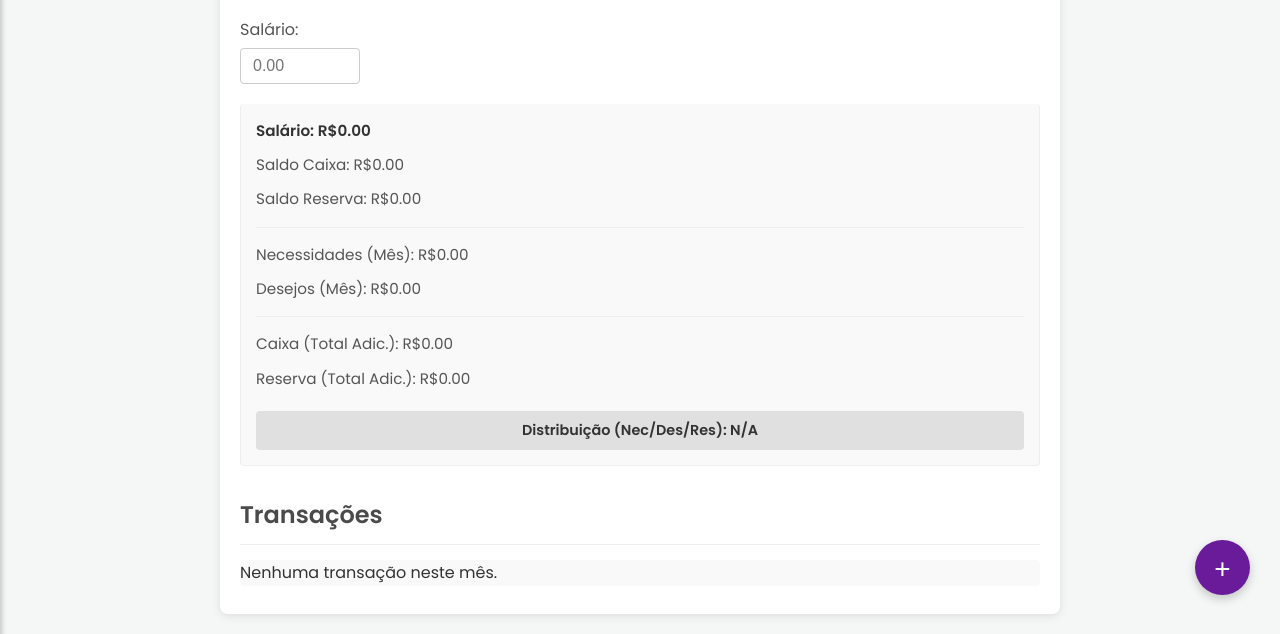
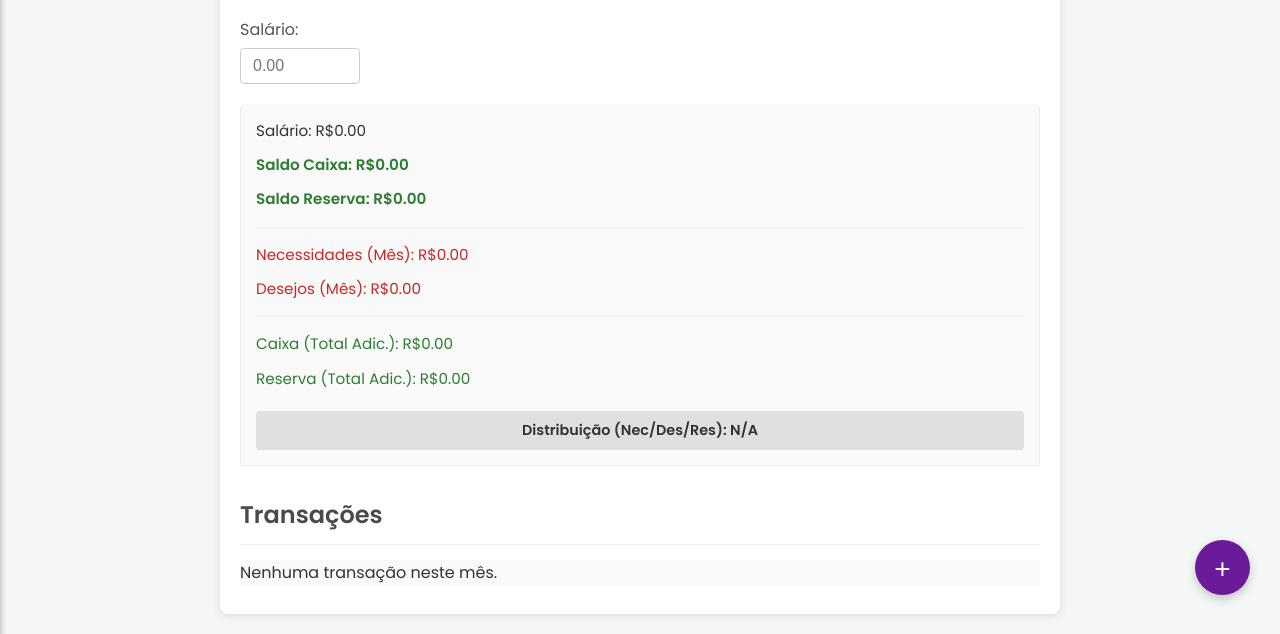
Before and after one commit to lucasliet/controle-financeiro, a plain HTML site: page index.html in a window 1280 px wide. Shown: the part 175-809 px from the top of the page. Drawn offline with nearby package versions, Linux system fonts and the light colour scheme.

Commit message:
feat: Atualiza estilos de exibição de totais e saldos, ajustando cores e pesos de fonte

```diff
--- a/css/layout.css
+++ b/css/layout.css
@@ -67,10 +67,29 @@
     display: block;
 }
 
-#salaryDisplay, #totalExpensesDisplay /* totalExpensesDisplay pode ser removido se não existir mais */ {
-    font-weight: 600;
+/* Cor padrão e peso normal para Salário, Caixa Adic., Reserva Adic. */
+#salaryDisplay,
+#caixaTotalDisplay,
+#reservaTotalDisplay {
+    font-weight: 400; /* Peso normal */
     color: #333;
     font-size: 0.95rem;
+}
+
+/* Cor vermelha e peso normal para os totais de gastos do mês */
+#needsTotalDisplay,
+#wantsTotalDisplay {
+    font-weight: 400; /* Peso normal */
+    color: #c62828;
+    font-size: 0.95rem;
+}
+
+/* Novo: Estilo para os saldos (Caixa e Reserva) - Negrito */
+#caixaBalanceDisplay,
+#reservaBalanceDisplay {
+    font-weight: 600; /* Negrito */
+    font-size: 0.95rem; /* Mantém o tamanho da fonte */
+    /* A cor é definida dinamicamente via JS */
 }
 
 /* --- Estilos das Telas (Views) --- */
--- a/js/ui.js
+++ b/js/ui.js
@@ -114,10 +114,28 @@ export function updateCategoryTotalsDisplay() {
     const caixaTotalGeneral = calculateCategoryExpenses('caixa');
     const reservaTotalGeneral = calculateCategoryExpenses('emergency');
 
-    document.getElementById('needsTotalDisplay').textContent = `Necessidades (Mês): R$${needsTotalMonth.toFixed(2)}`;
-    document.getElementById('wantsTotalDisplay').textContent = `Desejos (Mês): R$${wantsTotalMonth.toFixed(2)}`;
-    document.getElementById('caixaTotalDisplay').textContent = `Caixa (Total Adic.): R$${caixaTotalGeneral.toFixed(2)}`;
-    document.getElementById('reservaTotalDisplay').textContent = `Reserva (Total Adic.): R$${reservaTotalGeneral.toFixed(2)}`;
+    // Elementos do DOM
+    const needsDisplay = document.getElementById('needsTotalDisplay');
+    const wantsDisplay = document.getElementById('wantsTotalDisplay');
+    const caixaTotalDisplay = document.getElementById('caixaTotalDisplay');
+    const reservaTotalDisplay = document.getElementById('reservaTotalDisplay');
+
+    // Atualiza texto
+    if (needsDisplay) needsDisplay.textContent = `Necessidades (Mês): R$${needsTotalMonth.toFixed(2)}`;
+    if (wantsDisplay) wantsDisplay.textContent = `Desejos (Mês): R$${wantsTotalMonth.toFixed(2)}`;
+    if (caixaTotalDisplay) caixaTotalDisplay.textContent = `Caixa (Total Adic.): R$${caixaTotalGeneral.toFixed(2)}`;
+    if (reservaTotalDisplay) reservaTotalDisplay.textContent = `Reserva (Total Adic.): R$${reservaTotalGeneral.toFixed(2)}`;
+
+    // Atualiza cor dos totais adicionados (Caixa e Reserva)
+    // Verde se >= 0, vermelho se < 0 (embora negativo seja incomum para total adicionado)
+    if (caixaTotalDisplay) {
+        caixaTotalDisplay.style.color = caixaTotalGeneral < 0 ? '#c62828' : '#2e7d32';
+    }
+    if (reservaTotalDisplay) {
+        reservaTotalDisplay.style.color = reservaTotalGeneral < 0 ? '#c62828' : '#2e7d32';
+    }
+
+    // A cor de needsTotalDisplay e wantsTotalDisplay é definida via CSS em layout.css
 }
 
 export function updateCaixaBalanceDisplay() {
@@ -125,7 +143,7 @@ export function updateCaixaBalanceDisplay() {
     const displayElement = document.getElementById('caixaBalanceDisplay');
     if (displayElement) {
         displayElement.textContent = `Saldo Caixa: R$${availableBalance.toFixed(2)}`;
-        displayElement.style.color = availableBalance < 0 ? '#c62828' : '#555';
+        displayElement.style.color = availableBalance < 0 ? '#c62828' : '#2e7d32';
     }
 }
 
@@ -134,7 +152,7 @@ export function updateReservaBalanceDisplay() {
     const displayElement = document.getElementById('reservaBalanceDisplay');
     if (displayElement) {
         displayElement.textContent = `Saldo Reserva: R$${availableBalance.toFixed(2)}`;
-        displayElement.style.color = availableBalance < 0 ? '#c62828' : '#555';
+        displayElement.style.color = availableBalance < 0 ? '#c62828' : '#2e7d32';
     }
 }
 
```
